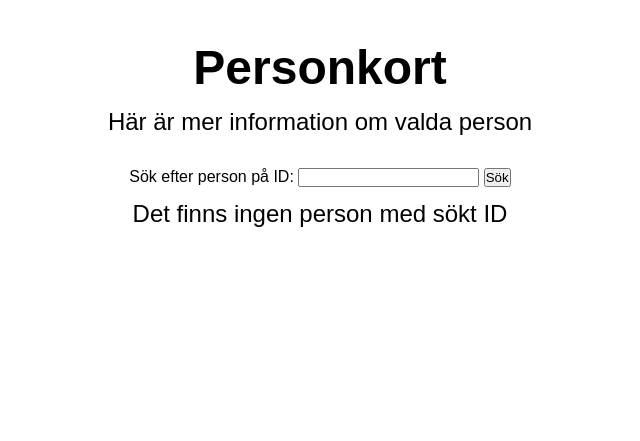
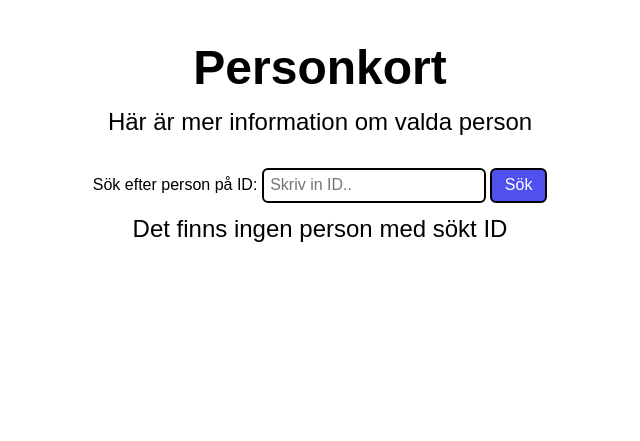
Before and after one commit to mariebayard/Personalregister, a Flask app: page /personkort in a window 1280 px wide. Shown: the part 72-513 px from the top of the page, without its empty margins (320-960 px from the left). Run offline with Flask 3, Linux system fonts and the light colour scheme; parts of the project's set-up code (start-up, migrations or seed data) failed here and were passed over.

Commit message:
Personkort; styling för sökfunktionen
Personkort; Lagt till styling för sökfunktionen på personkort

```diff
--- a/static/style.css
+++ b/static/style.css
@@ -167,3 +167,20 @@ ul li span {
     align-items: center;
     margin-top: 2rem;
 }
+.person-form-div label {
+    font-size: 1rem;
+}
+.person-form-div input {
+    font-size: 1rem;
+    padding: 0.4rem;
+    border: 2px solid black;
+    border-radius: 6px;
+}
+.person-form-div button{
+    padding: 0.4rem 0.8rem;
+    background-color: rgb(80, 80, 239);
+    color: white;
+    font-size: 1rem;
+    border: 2px solid black;
+    border-radius: 6px;
+}
--- a/templates/personkort.html
+++ b/templates/personkort.html
@@ -9,7 +9,7 @@
     <div class="person-form-div">
         <form action="{{ url_for('search_person')}}" method="POST">
             <label for="search">Sök efter person på ID:</label>
-            <input type="text" id="search" name="query">
+            <input type="text" id="search" name="query" placeholder="Skriv in ID..">
             <button type="submit">Sök</button>
         </form>
     </div>
```
